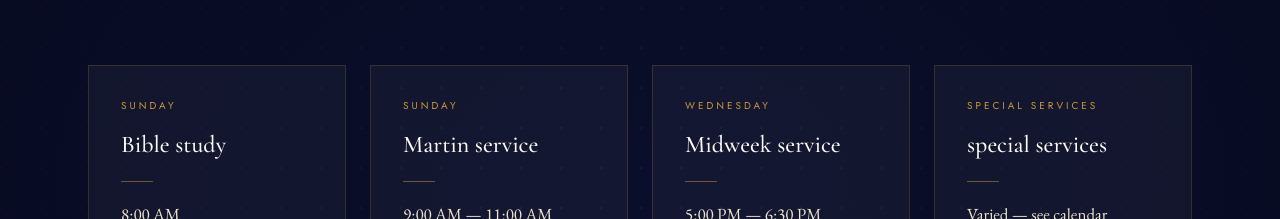
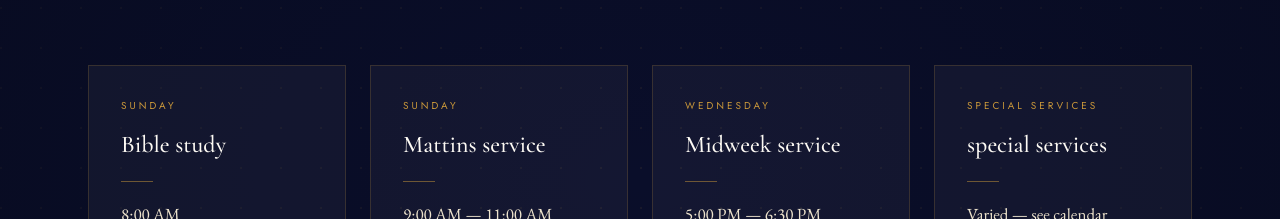
Before and after one commit to say-lem/chapelofpentecost, a Next.js app: page / in a window 1280 px wide. Shown: the part 2080-2299 px from the top of the page. Built offline with nearby package versions, Linux system fonts and the light colour scheme; no server answers.

Commit message:
typo fix

```diff
--- a/components/Worship.tsx
+++ b/components/Worship.tsx
@@ -8,7 +8,7 @@ const services = [
   },
   {
     day: 'Sunday',
-    title: 'Martin service',
+    title: 'Mattins service',
     times: ['9:00 AM — 11:00 AM'],
     note: 'Rite I, Book of Common Prayer (1662)',
     icon: '✦',
```
